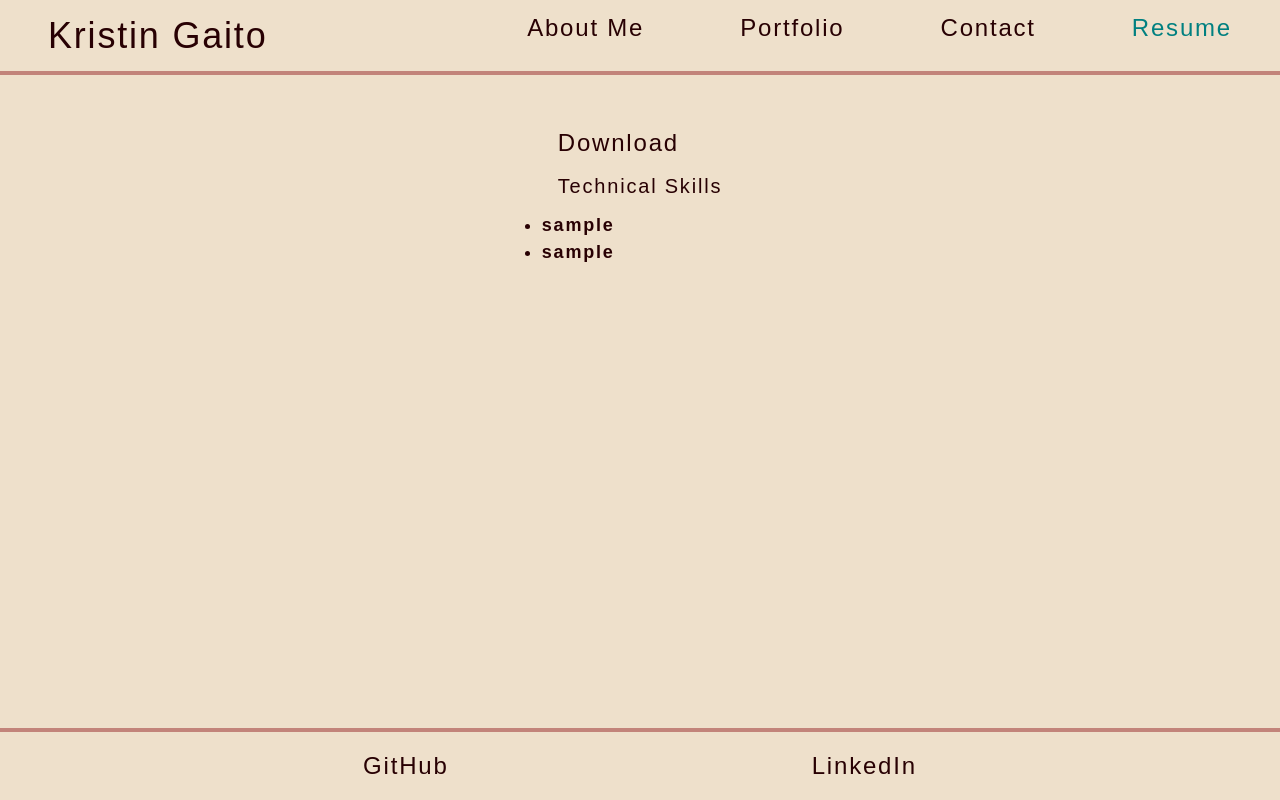
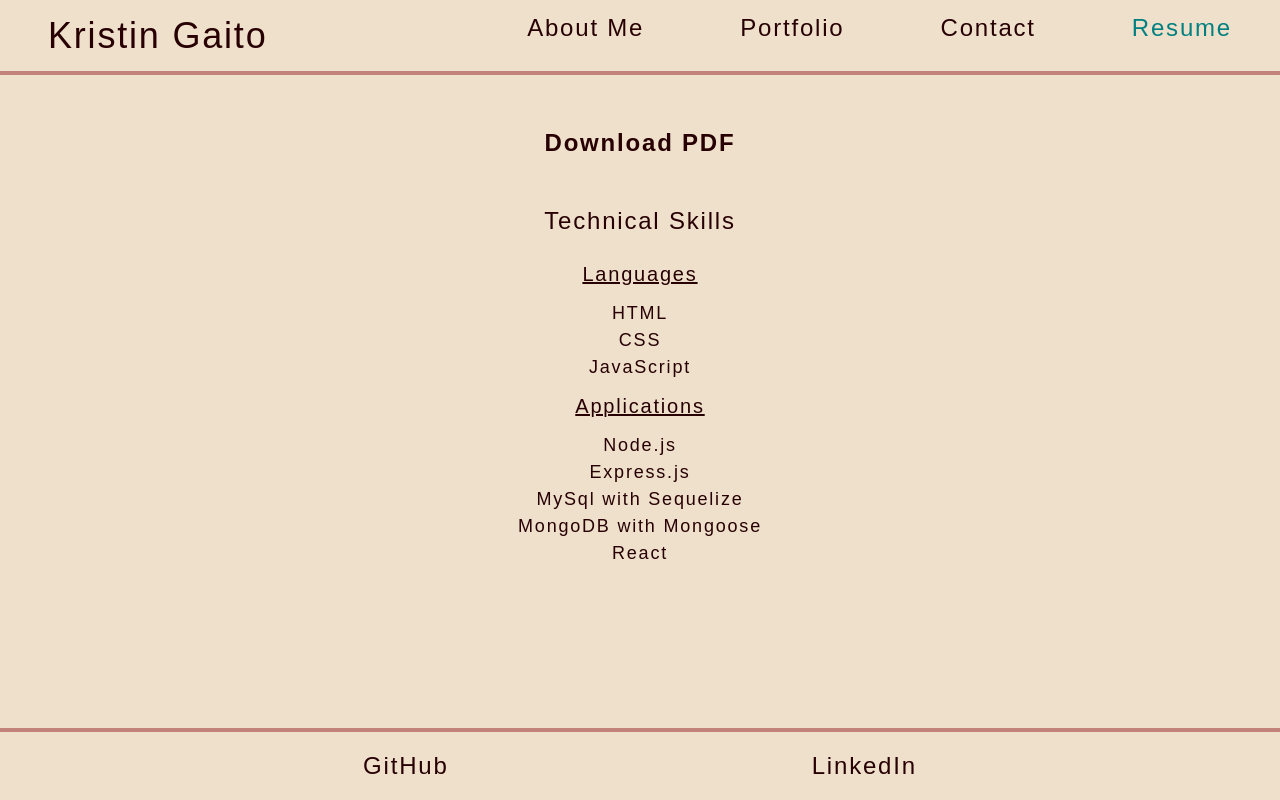
Before and after one commit to kngurley25/portfolio-spa, a React (Create React App) app: page /Resume in a window 1280 px wide. Built offline with nearby package versions, Linux system fonts and the light colour scheme.

Commit message:
add resume section style

```diff
--- a/src/components/Resume/index.js
+++ b/src/components/Resume/index.js
@@ -1,18 +1,39 @@
-import React from "react";
+import React, { useState } from "react";
 const resume = require('../../assets/pdf/resume.pdf');
 
 function Resume() {
+
+    const [languages] = useState([
+        'HTML',
+        'CSS',
+        'JavaScript'
+    ]);
+    const [applications] = useState([
+        'Node.js',
+        'Express.js',
+        'MySql with Sequelize',
+        'MongoDB with Mongoose',
+        'React'
+    ])
     return (
         <section className="resume-section">
             <div>
-                <a href={resume} download="KristinGaito_Resume">Download</a>
+                <a href={resume} download="KristinGaito_Resume">Download PDF</a>
             </div>
-            <div>
-                <h5>Technical Skills</h5>
-                <ul>
-                    <li>sample</li>
-                    <li>sample</li>
-                </ul>
+            <div className="skill-list">
+                <h4>Technical Skills</h4>
+                <div>
+                    <h5>Languages</h5>
+                    {languages.map((skill) => {
+                        return <li className="skill">{skill}</li>
+                    })}
+                </div>
+                <div>
+                    <h5>Applications</h5>
+                    {applications.map((skill) => {
+                        return <li className="skill">{skill}</li>
+                    })}
+                </div>
             </div>
         </section>
     );
--- a/src/index.css
+++ b/src/index.css
@@ -19,7 +19,7 @@ body {
 }
 main {
   margin: 0 auto;
-  max-width: 90%;
+  width: 90%;
   padding: 50px 30px;
   flex-grow: 1;
 }
@@ -37,6 +37,7 @@ main {
   --accent: teal;
   --padding1: .5rem 3rem;
   --padding2: 1rem 5rem;
+  --padding3: 2rem 5rem;
 }
 
 /* general font sizing */
@@ -147,6 +148,9 @@ header nav ul li {
 }
 
 /* section: contact */
+form {
+  max-width: 60%;
+}
 .form-label {
   width: 100%;
 }
@@ -159,12 +163,33 @@ button {
   color:white;
   border: 0;
   border-radius: .5rem;
-  margin: 1rem;
+  margin: 2rem auto;
   padding: var(--padding1);
   font-weight: bold;
 }
 
 /* section: resume */
+.resume-section {
+  display: flex;
+  flex-direction: column;
+  align-items: center;
+}
+.resume-section a {
+  font-weight: bold;
+}
+.skill-list {
+  display: flex;
+  flex-direction: column;
+  text-align: center;
+  padding: var(--padding3);
+}
+.skill-list h5 {
+  text-decoration: underline;
+}
+.skill {
+  list-style: none;
+  font-weight: lighter;
+}
 
 /* footer */
 footer {
```
